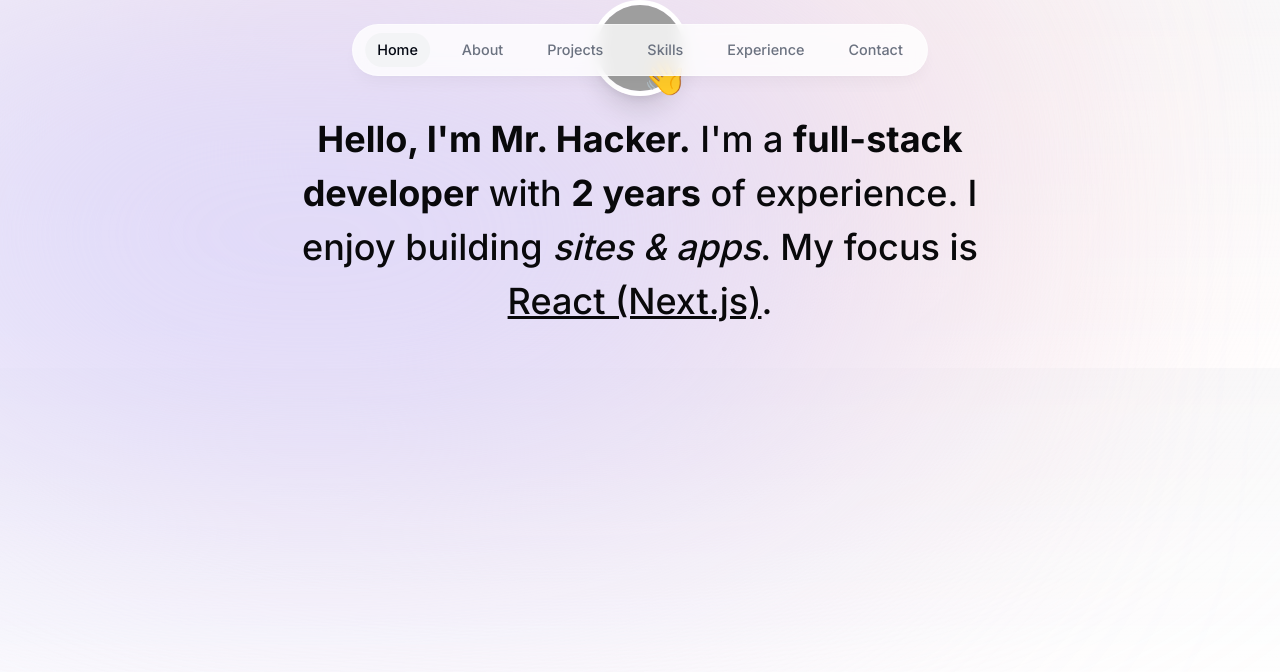
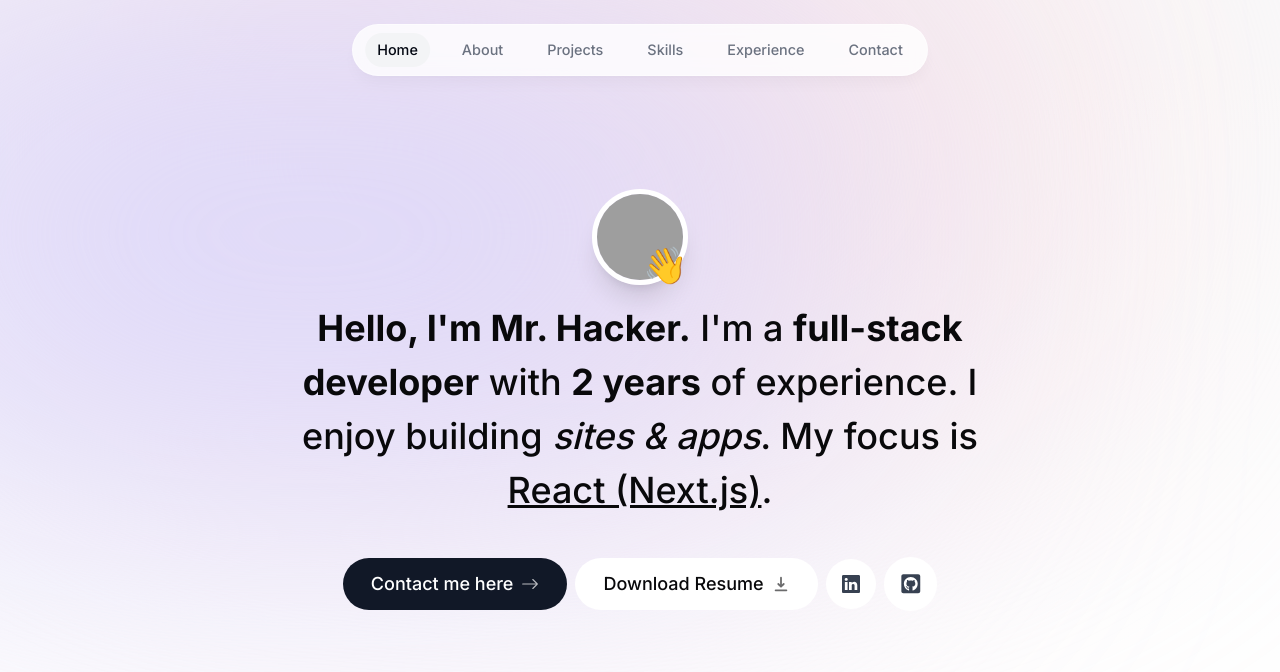
Before and after one commit to SubhPB/s-portfolio, a Next.js app: page / in a window 1280 px wide. Shown: the top 672 px of the page. Built offline with nearby package versions, Linux system fonts and the light colour scheme; grey boxes are pictures that could not be loaded.

Commit message:
Intro page has been done!

```diff
--- a/app/page.tsx
+++ b/app/page.tsx
@@ -5,7 +5,10 @@
 export default function Home() {
   return (
     <main className="flex flex-col items-center px-4">
-      <Intro />
+
+      <div className="grid place-content-center h-dvh w-full">
+        <Intro />
+      </div>
     </main>
   )
 }
--- a/components/intro.tsx
+++ b/components/intro.tsx
@@ -5,6 +5,7 @@
 import React from "react";
 import { motion } from "framer-motion";
 import Link from "next/link";
+
 
 import { BsArrowRight, BsLinkedin } from "react-icons/bs";
 import { HiDownload } from "react-icons/hi";
@@ -116,10 +117,46 @@
             >
                 <Link
                     href='#contact'
-                    // need to start from here 80th line
+                    className="group bg-gray-900 text-white px-7 py-3 flex items-center gap-2 rounded-full outline-none focus:scale-110 hover:scale-110 hover:bg-gray-950 active:scale-105 transition"
+                    onClick={
+                        () => {
+                            setActiveSection("Contact");
+                            setTimeOfLastClick(Date.now());
+                        }
+                    }
+                >
+                    Contact me here {" "}
+                    <BsArrowRight
+                        className="opacity-70 group-hover:translate-x-1 transition"
+                    />
+                </Link>
 
+                <a
+                    href="/Resume.pdf"
+                    download={true}
+                    className="group bg-white px-7 py-3 flex items-center gap-2 rounded-full outline-none focus:scale-110 hover:scale-110 active:scale-105 transition cursor-pointer borderBlack dark:bg-white/10"
                 >
-                </Link>
+                    Download Resume {" "}
+                    <HiDownload
+                        className="opacity-60 group-hover:translate-y-1 transition"
+                    />
+                </a>
+
+                <a
+                className="bg-white p-4 text-gray-700 hover:text-gray-950 flex items-center gap-2 rounded-full focus:scale-[1.15] hover:scale-[1.15] active:scale-105 transition cursor-pointer borderBlack dark:bg-white/10 dark:text-white/60"
+                href="https://linkedin.com"
+                target="_blank"
+                >
+                    <BsLinkedin />
+                </a>
+
+                <a
+                className="bg-white p-4 text-gray-700 flex items-center gap-2 text-[1.35rem] rounded-full focus:scale-[1.15] hover:scale-[1.15] hover:text-gray-950 active:scale-105 transition cursor-pointer borderBlack dark:bg-white/10 dark:text-white/60"
+                href="https://github.com"
+                target="_blank"
+                >
+                    <FaGithubSquare />
+                </a>
             </motion.div>
         </section>
     )
--- a/next.config.mjs
+++ b/next.config.mjs
@@ -13,9 +13,6 @@
         },
       ],
     },
-    experimental: {
-      serverActions: true,
-    },
   };
 
 export default nextConfig;
```
